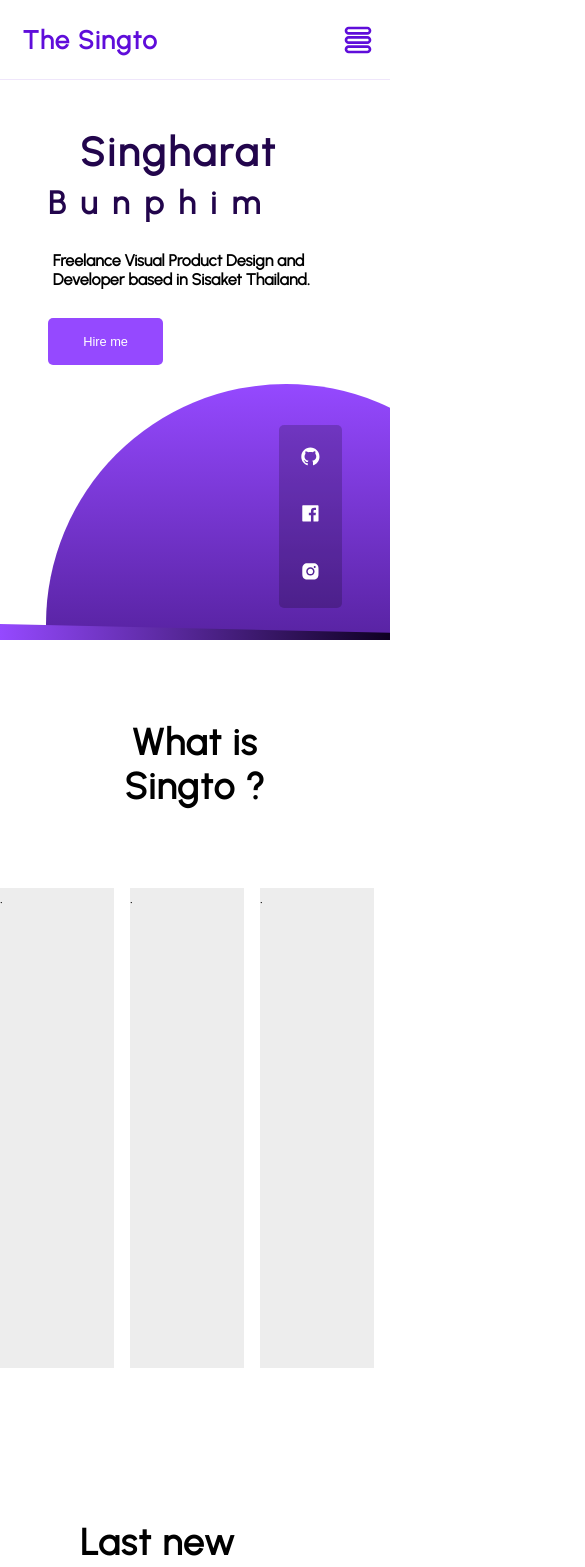
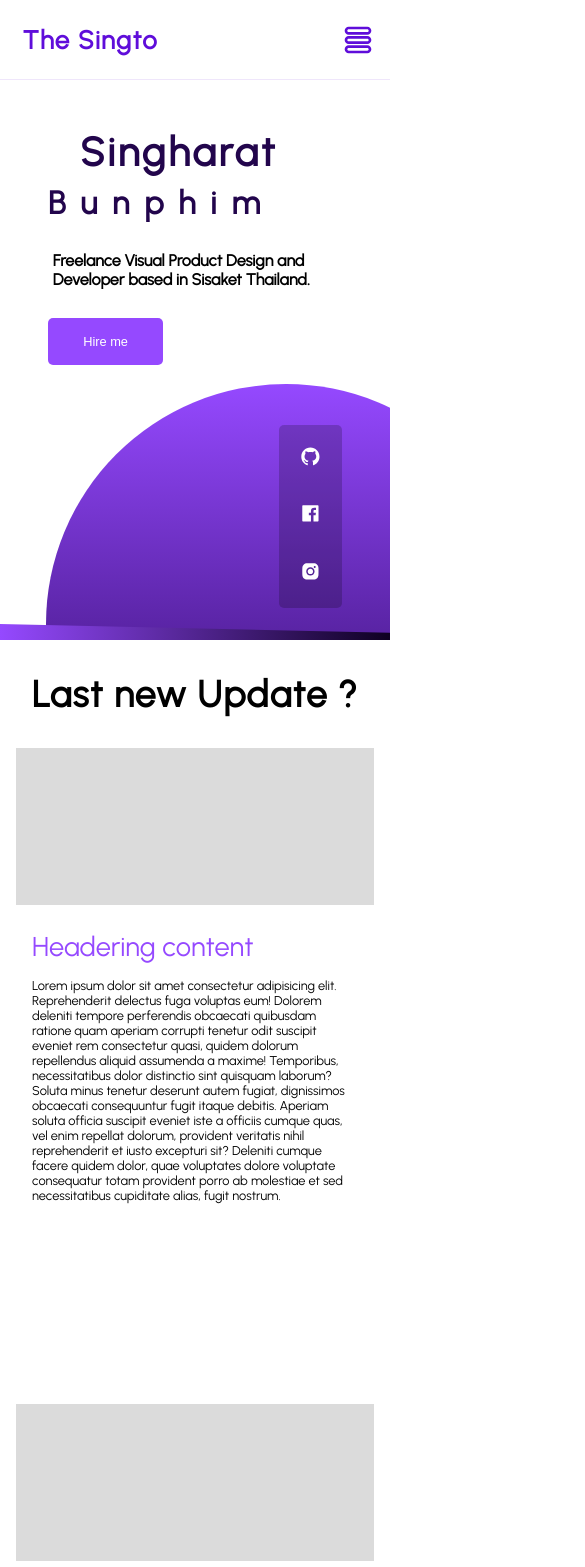
Before and after one commit to singharatbunphim/MyAppBeta, a Next.js app: page / in a window 390 px wide. Shown: the top 1567 px of the page, 585 px wide, since content can reach past the window. Built offline with nearby package versions, Linux system fonts and the light colour scheme.

Commit message:
add Responsive

```diff
--- a/component/content/features/main.jsx
+++ b/component/content/features/main.jsx
@@ -1,13 +1,10 @@
 import styles from '../../../styles/content/feature.module.scss'
-import React,{useEffect} from 'react';
+import React,{useEffect,useState} from 'react';
 const FeatureMain = () => {
-
-
-
-    return (
+return (
         <>
 
-            <div className={styles.faq_container}>
+            {/* <div className={styles.faq_container}>
                 <div className={styles.faq_header}>What is Singto ?</div>
                 <div className={styles.cards}>
                     <div className={styles.cardItem}>.</div>
@@ -15,7 +12,7 @@ const FeatureMain = () => {
                     <div className={styles.cardItem}>.</div>
                 </div>
 
-            </div>
+            </div> */}
 
 
             <div className={styles.feature_container}>
@@ -41,7 +38,7 @@ const FeatureMain = () => {
                 </div>
 
                 <div className={styles.feature_Body}>
-                    <div className={styles.feature_Body_left} style={{order: 1}}  id="body">
+                    <div className={styles.feature_Body_left}>
                             <div className={styles.child_bg}>
                                 <div className={styles.child_head}>
                                 </div>
--- a/component/content/personalProfile.jsx
+++ b/component/content/personalProfile.jsx
@@ -34,7 +34,7 @@ const PersonalProfile = () => {
             </div>
 
             <Feature />
-            <Experience />
+            {/* <Experience /> */}
 
 
         </>
--- a/styles/content/feature.module.scss
+++ b/styles/content/feature.module.scss
@@ -1,13 +1,58 @@
+$breakpoints: (
+    sm: 540px,
+    md: 768px,
+    lg: 1024px,
+    lgx: 1024px,
+);
+
+@mixin Media_up($breakpoint) {
+    @media screen and (min-width: map-get($breakpoints,$breakpoint)) {
+        @content;
+    }
+}
+
+@mixin Media_Phone($breakpoint){
+    @media screen and (max-width: map-get($breakpoints,$breakpoint)) {
+        @content;
+    }
+}
+
+@mixin Media_tablet($breakpoint) {
+    @media (min-width:540px) and (max-width: map-get($breakpoints,$breakpoint)) {
+        @content;
+    }
+}
+
+
+@mixin Media_labtop($breakpoint)  {
+    @media (min-width:768px) and (max-width: map-get($breakpoints,$breakpoint)) {
+        @content;
+    }
+}
+
+
+
+
+
 .feature_container {
     margin: 0px;
     width: 100%;
-    height: 80rem;
+    height: auto;
 
 
     .feature_Header{
         padding: 5rem;
         display: flex;
         justify-content: center;
+
+        @include Media_Phone(sm){
+            padding: 2rem 1rem;
+        }
+
+        @include Media_tablet(md){
+            padding: 2rem 1rem;
+        }
+
         span{
             font-size: 2.3rem;
             letter-spacing: 1.4px;
@@ -20,9 +65,54 @@
         padding: 8rem 5rem;
         display: grid;
         grid-template-columns: 1fr 1fr;
+        margin-bottom: 1rem;
+
+        @include Media_Phone(sm){
+            grid-template-columns: 1fr;
+            padding: 0rem 1rem;
+        }
+
+        @include Media_tablet(md){
+            grid-template-columns: 1fr;
+            padding: 0rem 1rem;
+        }
+
+        @include Media_labtop(lg){
+            grid-template-columns: 1fr;
+            padding: 0rem 1rem;
+        }
+
+        @include Media_up(lgx){
+            grid-template-columns: 1fr 1fr;
+            padding: 0rem 1rem;
+            height: 30rem;
+        }
 
         .feature_Body_left {
             width: 45rem;
+            transition: all 0.3s ease-in;
+
+            @include Media_Phone(sm){
+                width: 100%;
+                height: auto;
+            }
+
+            @include Media_tablet(md){
+                width: 100%;
+                height: auto;
+            }
+
+            @include Media_labtop(lg){
+                width: 100%;
+                height: auto;
+            }
+
+            @include Media_up(lgx){
+                width: 100%;
+                height: auto;
+            }
+
+
 
             height: 100%;
             position: relative;
@@ -36,10 +126,16 @@
 
             .title {
                 color: rgb(149, 73, 255);
+                @include Media_Phone(sm){
+                    font-size: 1.7rem;
+                }
             }
 
             .lorems {
                 font-size: 1.2rem;
+                @include Media_Phone(sm){
+                    font-size: 0.8rem;
+                }
             }
         }
     }
```
